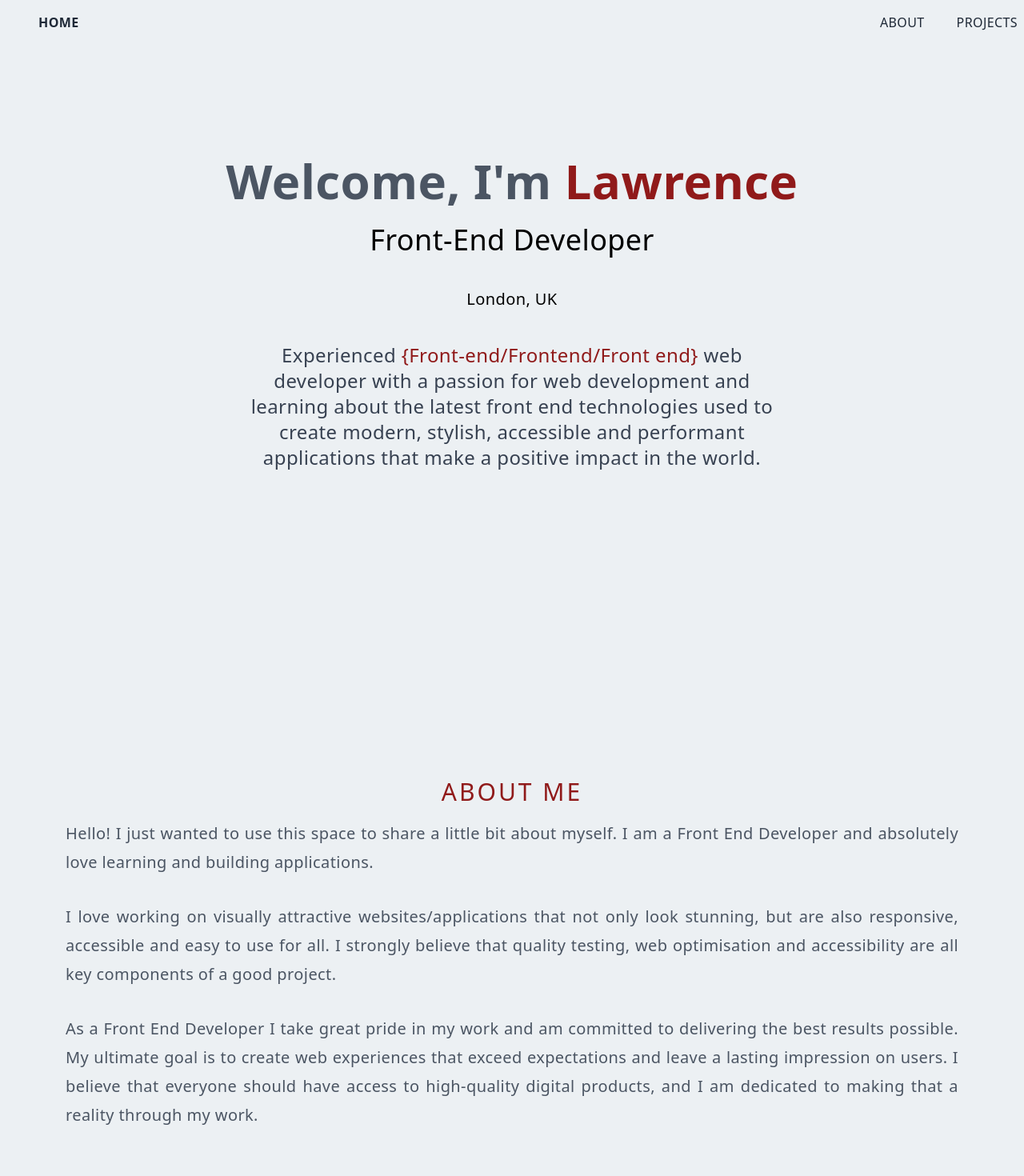
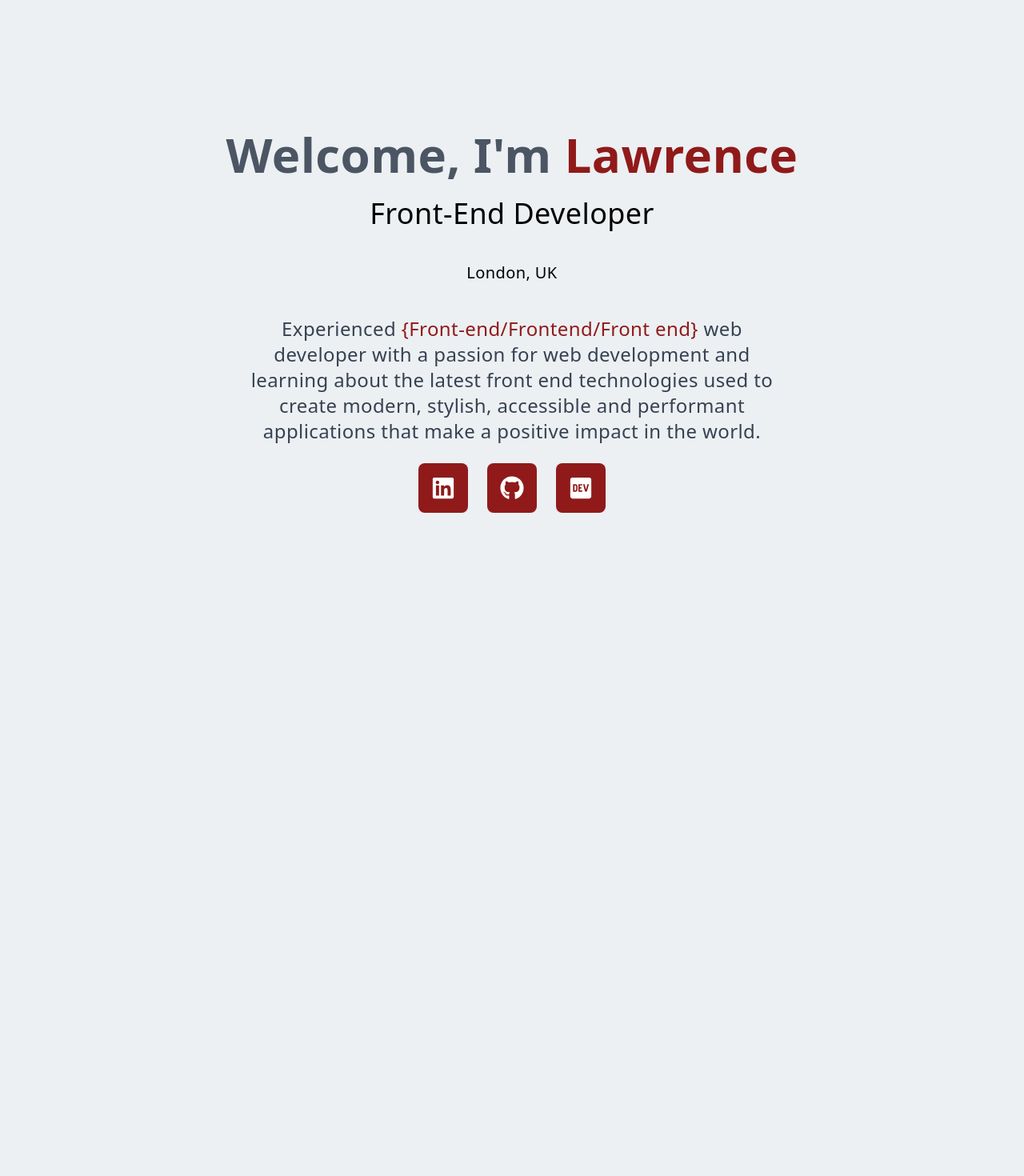
Before and after one commit to lawlawson/portfolio-july, a Next.js app: page / in a window 1280 px wide. Shown: the top 1470 px of the page at 80% size. After the commit the page ends 800 px from the top, so only its background shows below. Built offline with nearby package versions, Linux system fonts and the light colour scheme.

Commit message:
removed old projects

```diff
--- a/package.json
+++ b/package.json
@@ -12,7 +12,8 @@
     "next": "12.2.1",
     "react": "18.2.0",
     "react-dom": "18.2.0",
-    "react-icons": "^4.4.0"
+    "react-icon": "^1.0.0",
+    "react-icons": "^4.12.0"
   },
   "devDependencies": {
     "autoprefixer": "^10.4.7",
--- a/pages/components/Main.jsx
+++ b/pages/components/Main.jsx
@@ -1,4 +1,5 @@
 import React from 'react';
+import { FaLinkedin, FaGithub, FaDev } from 'react-icons/fa';
 
 const Main = () => {
   return (
@@ -20,6 +21,31 @@ const Main = () => {
             stylish, accessible and performant applications that make a positive
             impact in the world.
           </p>
+
+          {/* Social Icons */}
+          <div className='flex justify-center items-center space-x-6 mt-6 text-3xl text-[#901a1a]'>
+            <a
+              href='https://www.linkedin.com/in/yourprofile'
+              target='_blank'
+              rel='noreferrer'
+              className='bg-[#901a1a] text-white p-4 rounded-lg hover:scale-110 transition-transform duration-300'>
+              <FaLinkedin />
+            </a>
+            <a
+              href='https://github.com/yourusername'
+              target='_blank'
+              rel='noreferrer'
+              className='bg-[#901a1a] text-white p-4 rounded-lg hover:scale-110 transition-transform duration-300'>
+              <FaGithub />
+            </a>
+            <a
+              href='https://dev.to/yourusername'
+              target='_blank'
+              rel='noreferrer'
+              className='bg-[#901a1a] text-white p-4 rounded-lg hover:scale-110 transition-transform duration-300'>
+              <FaDev />
+            </a>
+          </div>
         </div>
       </div>
     </div>
--- a/pages/index.js
+++ b/pages/index.js
@@ -15,10 +15,10 @@ export default function Home() {
         />
         <link rel='icon' href='/favicon.ico' />
       </Head>
-      <Navbar />
+      {/* <Navbar /> */}
       <Main />
-      <About />
-      <Projects />
+      {/* <About />
+      <Projects /> */}
     </div>
   );
 }
--- a/styles/globals.css
+++ b/styles/globals.css
@@ -33,6 +33,6 @@ html {
   }
 
   button {
-    @apply shadow-sm shadow-gray-400 rounded-full uppercase bg-[#8a171a] text-white;
+    @apply shadow-sm shadow-gray-400 rounded-full uppercase bg-[#8a171a] text-white border-solid border-2 border-black;
   }
 }
```
Also changed, not shown: 2 other files (tests, documents, lock files or other folders).
